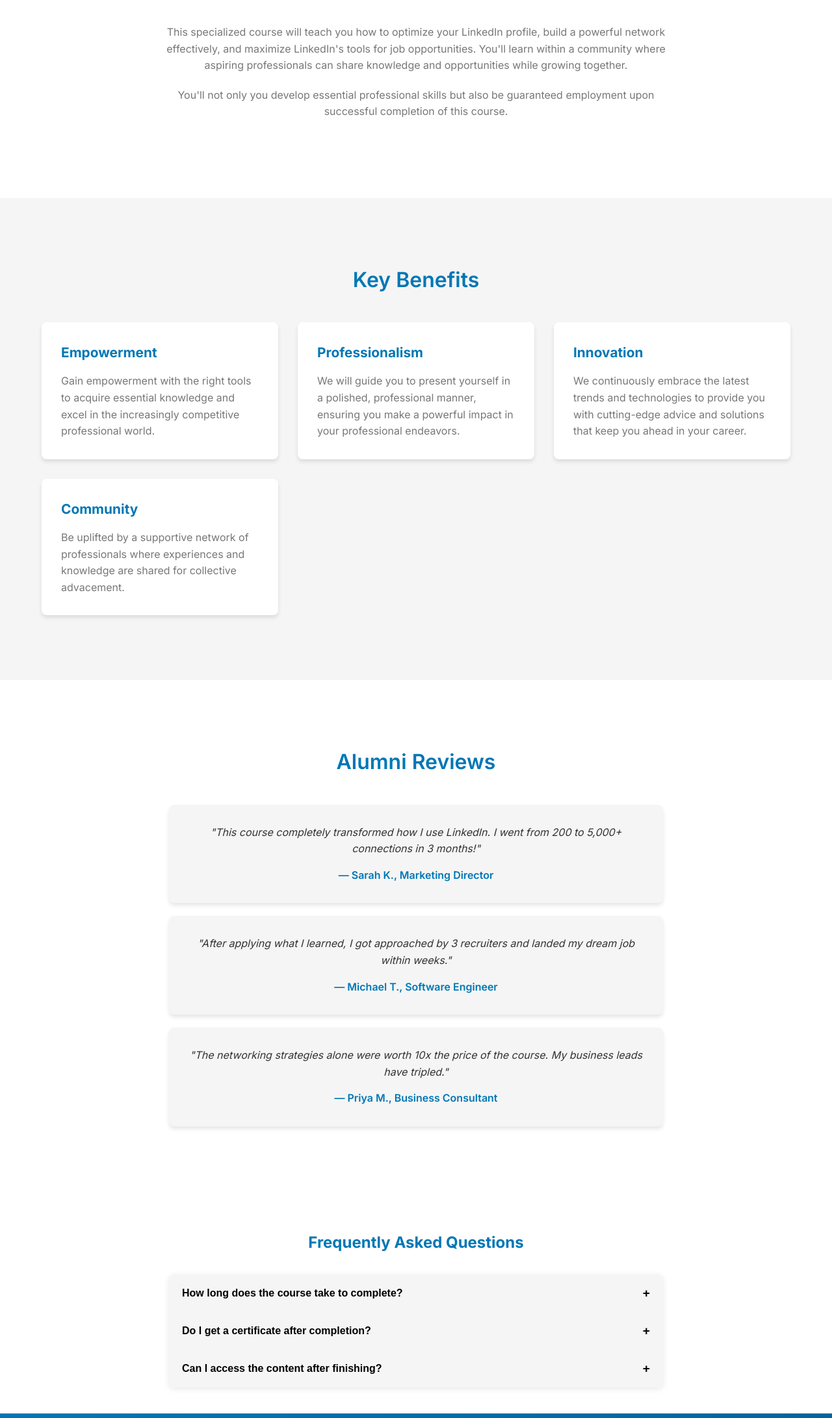
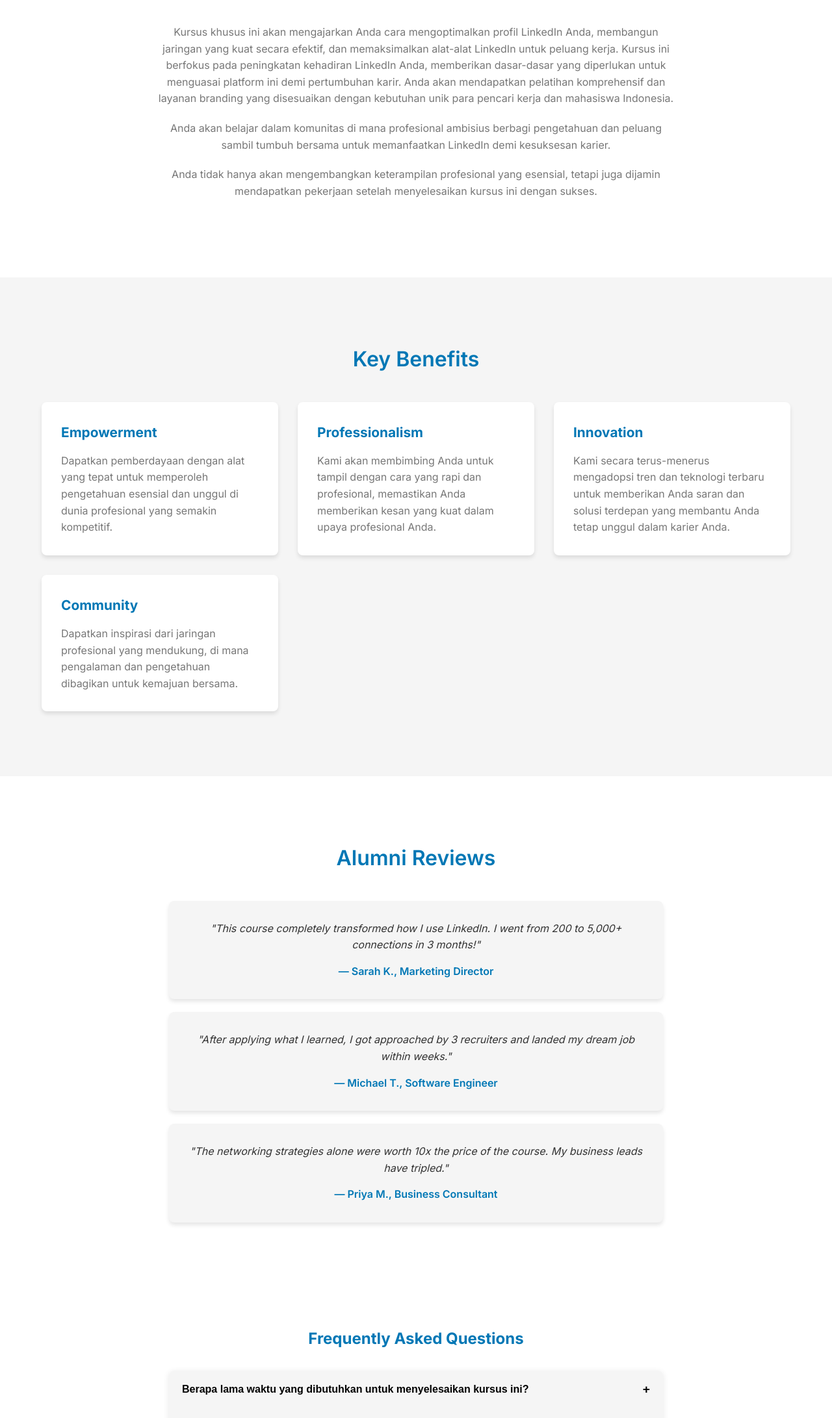
Before and after one commit to SADP-18/BelajarLinkedIn-Case-Assessment, a plain HTML site: page index.html in a window 1280 px wide. Shown: the part 590-2773 px from the top of the page at 65% size. Drawn offline with Linux system fonts and the light colour scheme.

Commit message:
Add files via upload

```diff
--- a/index.html
+++ b/index.html
@@ -15,18 +15,20 @@
     <header class="hero">
         <div class="container">
             <h1>Mastering LinkedIn for Career Growth</h1>
-            <p class="subtitle">Advance with Belajar LinkedIn and unlock new career opportunities</p>
+            <p class="subtitle">Majulah dengan Belajar LinkedIn dan buka peluang karier baru</p>
             <a href="#enroll" class="cta-button">Daftar Sekarang</a>
         </div>
     </header>
 
   <!--About Section-->
+  <!--Most information here is from Belajar LinkedIn's instagram page-->
     <section class="about">
         <div class="container">
             <h2 class="section-title">About the Course</h2>
             <div class="about-content">
-                <p>This specialized course will teach you how to optimize your LinkedIn profile, build a powerful network effectively, and maximize LinkedIn's tools for job opportunities. You'll learn within a community where aspiring professionals can share knowledge and opportunities while growing together.</p>
-                <p>You'll not only you develop essential professional skills but also be guaranteed employment upon successful completion of this course.</p>
+                <p>Kursus khusus ini akan mengajarkan Anda cara mengoptimalkan profil LinkedIn Anda, membangun jaringan yang kuat secara efektif, dan memaksimalkan alat-alat LinkedIn untuk peluang kerja. Kursus ini berfokus pada peningkatan kehadiran LinkedIn Anda, memberikan dasar-dasar yang diperlukan untuk menguasai platform ini demi pertumbuhan karir. Anda akan mendapatkan pelatihan komprehensif dan layanan branding yang disesuaikan dengan kebutuhan unik para pencari kerja dan mahasiswa Indonesia.</p>
+                <p>Anda akan belajar dalam komunitas di mana profesional ambisius berbagi pengetahuan dan peluang sambil tumbuh bersama untuk memanfaatkan LinkedIn demi kesuksesan karier.</p>
+                <p>Anda tidak hanya akan mengembangkan keterampilan profesional yang esensial, tetapi juga dijamin mendapatkan pekerjaan setelah menyelesaikan kursus ini dengan sukses.</p>
             </div>
         </div>
     </section>
@@ -38,25 +40,26 @@
             <div class="benefits-grid">
                 <div class="benefit-card">
                 <h3>Empowerment</h3>
-                <p>Gain empowerment with the right tools to acquire essential knowledge and excel in the increasingly competitive professional world.</p>
+                <p>Dapatkan pemberdayaan dengan alat yang tepat untuk memperoleh pengetahuan esensial dan unggul di dunia profesional yang semakin kompetitif.</p>
             </div>
             <div class="benefit-card">
                 <h3>Professionalism</h3>
-                <p>We will guide you to present yourself in a polished, professional manner, ensuring you make a powerful impact in your professional endeavors.</p>
+                <p>Kami akan membimbing Anda untuk tampil dengan cara yang rapi dan profesional, memastikan Anda memberikan kesan yang kuat dalam upaya profesional Anda.</p>
             </div>
             <div class="benefit-card">
                 <h3>Innovation</h3>
-                <p>We continuously embrace the latest trends and technologies to provide you with cutting-edge advice and solutions that keep you ahead in your career.</p>
+                <p>Kami secara terus-menerus mengadopsi tren dan teknologi terbaru untuk memberikan Anda saran dan solusi terdepan yang membantu Anda tetap unggul dalam karier Anda.</p>
             </div>
             <div class="benefit-card">
                 <h3>Community</h3>
-                <p>Be uplifted by a supportive network of professionals where experiences and knowledge are shared for collective advacement.</p>
+                <p>Dapatkan inspirasi dari jaringan profesional yang mendukung, di mana pengalaman dan pengetahuan dibagikan untuk kemajuan bersama.</p>
             </div>
         </div>
     </div>
 </section>
 
   <!--Testimonial Placeholder-->
+  <!--All reviews are not real-->
     <section class="testimonials">
         <div class="container">
             <h2 class="section-title">Alumni Reviews</h2>
@@ -84,31 +87,31 @@
   <div class="faq-accordion">
     <div class="faq-item">
       <button class="faq-question">
-        How long does the course take to complete?
+        Berapa lama waktu yang dibutuhkan untuk menyelesaikan kursus ini?
         <span class="faq-icon">+</span>
       </button>
       <div class="faq-answer">
-        <p>The course takes 4 weeks to complete, and you will need to dedicate 2-3 hours per week.</p>
+        <p>Kursus ini membutuhkan waktu 4 minggu untuk diselesaikan, dan Anda perlu meluangkan waktu 2-3 jam per minggu.</p>
       </div>
     </div>
 
     <div class="faq-item">
       <button class="faq-question">
-        Do I get a certificate after completion?
+        Apakah saya akan mendapatkan sertifikat setelah menyelesaikan program ini?
         <span class="faq-icon">+</span>
       </button>
       <div class="faq-answer">
-        <p>Yes! You'll receive a digital certificate upon successfully completing all modules and assignments.</p>
+        <p>Ya! Anda akan menerima sertifikat digital setelah berhasil menyelesaikan semua modul dan tugas.</p>
       </div>
     </div>
 
     <div class="faq-item">
       <button class="faq-question">
-        Can I access the content after finishing?
+        Apakah saya bisa mengakses kontennya setelah selesai?
         <span class="faq-icon">+</span>
       </button>
       <div class="faq-answer">
-        <p>Absolutely. You'll have lifetime access to all course materials, including future updates.</p>
+        <p>Tentu saja. Anda akan mendapatkan akses seumur hidup ke semua materi kursus, termasuk pembaruan di masa mendatang.</p>
       </div>
     </div>
   </div>
@@ -118,7 +121,7 @@
     <section class="cta-section" id="enroll">
         <div class="container">
             <h2>Ready to Transform Your Career?</h2>
-            <p>Call to action and join thousands of professionals who've accelerated their careers with Belajar LinkedIn</p>
+            <p>Ayo bergabung dan ikuti jejak ribuan profesional yang telah mempercepat karir mereka dengan Belajar LinkedIn.</p>
             <a href="#" class="cta-button">Daftar Sekarang</a>
         </div>
     </section>
```
